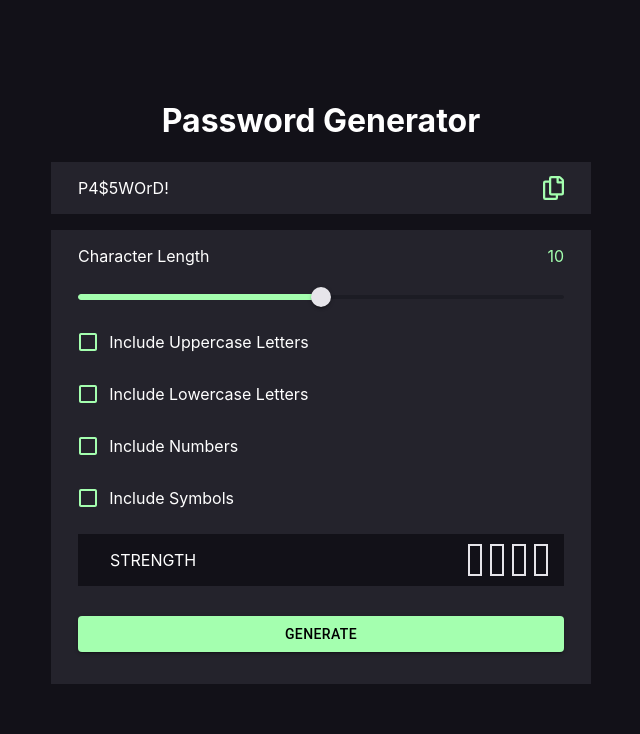
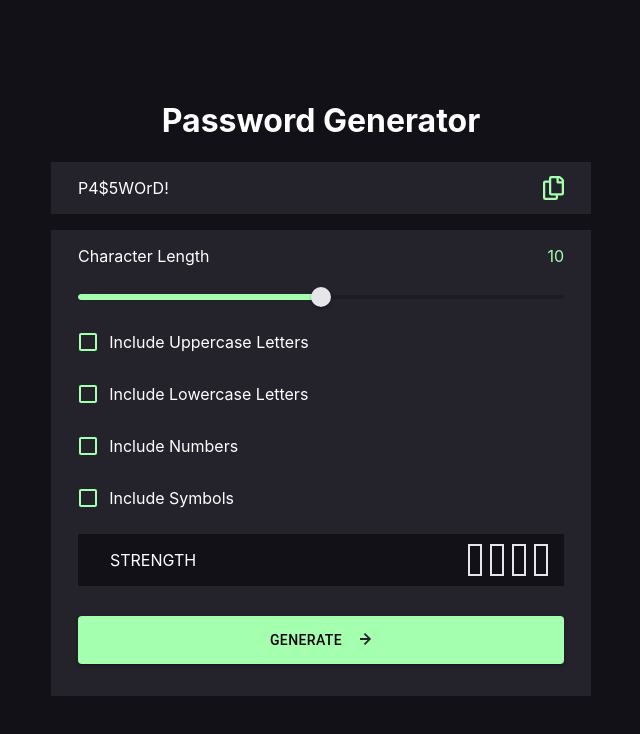
Before and after one commit to vikrambenipal/password-generator, a React (Create React App) app: page / in a window 1280 px wide. Shown: the top 734 px of the page, without its empty margins (319-959 px from the left). Built offline with nearby package versions, Linux system fonts and the light colour scheme.

Commit message:
button hover and icon styling complete

```diff
--- a/src/components/PasswordForm.js
+++ b/src/components/PasswordForm.js
@@ -5,6 +5,7 @@ import { Checkbox } from '@mui/material';
 import { Slider } from '@mui/material';
 import { Button } from '@mui/material';
 import zxcvbn from 'zxcvbn';
+import arrowIcon from '../assets/images/icon-arrow-right.svg';
 import strengthLevel from '../strength';
 import theme from '../theme';
 
@@ -118,8 +119,23 @@ const PasswordForm = ({ setPassword }) => {
             <Bar number={4} strength={strength}/>
           </Box>
         </Box>
-        <Button onClick={handleGenerate} sx={{ color: 'black', backgroundColor: theme.neon_green }}
-        style={{ width: '90%', marginBottom: '32px'}} variant="contained">GENERATE</Button>
+        <Button onClick={handleGenerate}
+        sx={{ color: 'black',
+          backgroundColor: theme.neon_green,
+          ":hover": {
+            border: '1px solid ' + theme.neon_green,
+            bgcolor: theme.box_background_color,
+            color: theme.neon_green,
+            "img": {
+              filter: "invert(87%) sepia(9%) saturate(1462%) hue-rotate(71deg) brightness(101%) contrast(107%)",
+            }
+          },
+        }}
+        style={{ paddingTop: '12px',
+          paddingBottom: '12px',
+          width: '90%',
+          marginBottom: '32px'
+        }} variant="contained">GENERATE<span><img style={{ alignSelf: 'center', marginLeft: '18px'}} src={arrowIcon} alt=""/></span></Button>
       </Box>
     </Box>
   )
```
